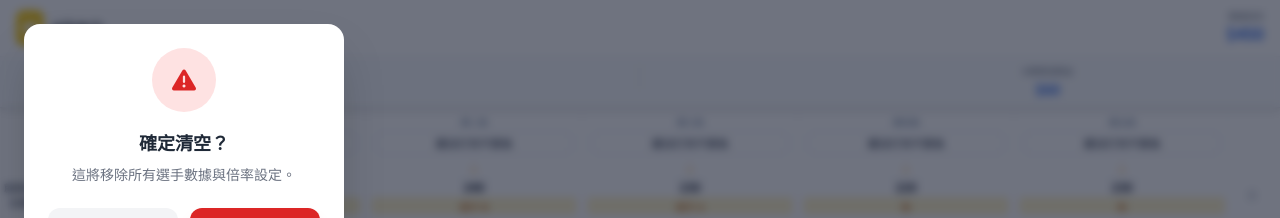
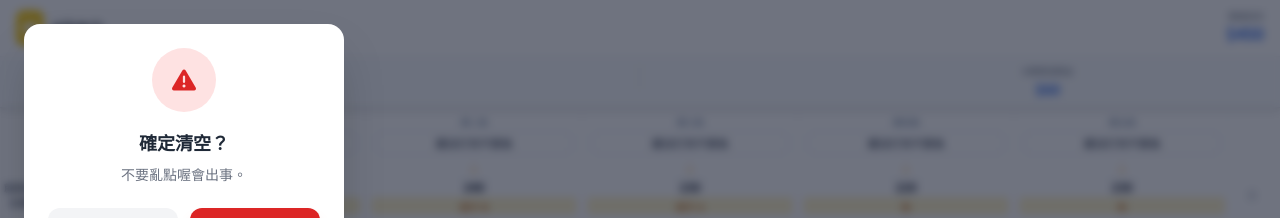
Before and after one commit to renyuzz/BoringBall, a plain HTML site: page index.html in a window 1280 px wide. Both pictures are taken after a click on the button 40 px from the left and 760 px from the top of the page. Shown: the top 218 px of the page. Drawn offline with nearby package versions, Linux system fonts and the light colour scheme.

Commit message:
Update index.html

```diff
--- a/index.html
+++ b/index.html
@@ -190,7 +190,7 @@
                 <i class="fa-solid fa-exclamation-triangle text-2xl"></i>
             </div>
             <h3 class="font-black text-gray-800 text-lg mb-2">確定清空？</h3>
-            <p class="text-gray-500 text-sm mb-6">這將移除所有選手數據與倍率設定。</p>
+            <p class="text-gray-500 text-sm mb-6">不要亂點喔會出事。</p>
             <div class="flex gap-3">
                 <button onclick="closeModal()" class="flex-1 bg-gray-100 text-gray-600 font-bold py-3 rounded-xl active:bg-gray-200">取消</button>
                 <button onclick="confirmClear()" class="flex-1 bg-red-600 text-white font-bold py-3 rounded-xl shadow-lg shadow-red-200 active:bg-red-700">確定</button>
```
